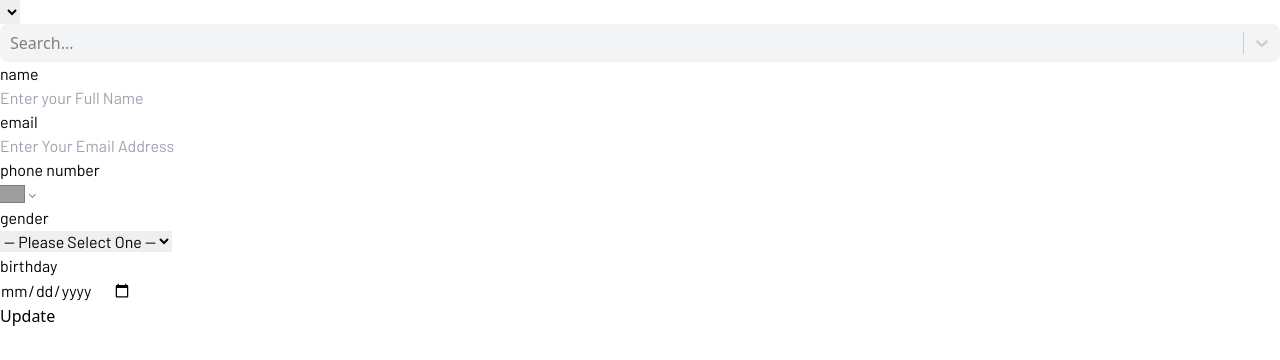
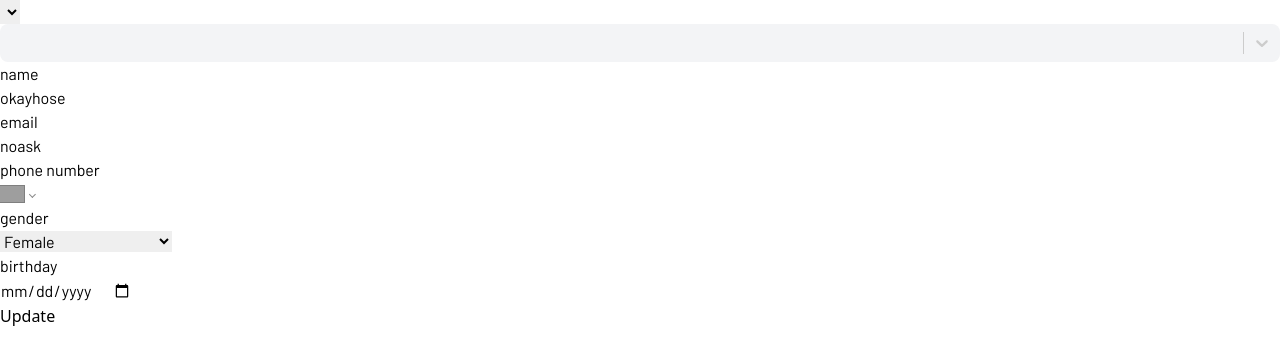
Before and after one commit to DIFU-N/hrm-data-form, a React (Vite) app: page / in a window 1280 px wide. Shown: the top 360 px of the page. Built offline with nearby package versions, Linux system fonts and the light colour scheme; grey boxes are pictures that could not be loaded; a web font is replaced by a local one.

Commit message:
input tag taking set values

```diff
--- a/src/app/staff.js
+++ b/src/app/staff.js
@@ -4,7 +4,8 @@ import axios from 'axios';
 const initialState = {
     loading: false,
     staffDetails: [],
-    error: ''
+    error: '',
+    selectedStaff: {}
 }
 
 export const fetchStaff = createAsyncThunk('staff/fetchStaff', async () => {
@@ -20,6 +21,17 @@ export const fetchStaff = createAsyncThunk('staff/fetchStaff', async () => {
 export const staffSlice = createSlice({
     name: 'staff',
     initialState,
+    reducers: {
+        setSelectedStaff: (state, action) => {
+           const {id, first_name, last_name, department, email, gender, location} = action.payload;
+           state.selectedStaff = {}
+           state.selectedStaff = {
+                ...state.selectedStaff,
+                [id]: {first_name, last_name, department, email, gender, location}
+           }
+           console.log(state.selectedStaff);
+        }
+    },
     extraReducers: (builder) => {
         builder.addCase(fetchStaff.pending, state => {
             state.loading = true
@@ -39,5 +51,5 @@ export const staffSlice = createSlice({
     }
 });
 
-
 export default staffSlice.reducer;
+export const {setSelectedStaff} = staffSlice.actions;
--- a/src/components/FormComp.jsx
+++ b/src/components/FormComp.jsx
@@ -28,8 +28,9 @@ const FormComp = () => {
     // fontFamily: 'Bebas Neue, cursive'
     fontFamily: "Barlow, sans-serif",
   };
-  const handleSubmit = (event) => {
+  const handleSubmit = (event, data) => {
     event.preventDefault();
+    console.log(data);
   };
   const onSubmit = methods.handleSubmit(handleSubmit);
   return (
@@ -45,14 +46,14 @@ const FormComp = () => {
             style={divStyle1}
             className="rounded-md flex lg:h-[400px] flex-col gap-y-5 lg:gap-y-2 shadow-sm -space-y-px"
           >
-            <Input {...name_validation} />
-            <Input {...email_validation} />
+            <Input {...name_validation} value={'okayhose'} />
+            <Input {...email_validation} value={'noask'} />
             <PhoneInputField
               {...cell_validation}
               control={control}
               validation={validationSchema}
             />
-            <Select {...gender_validation} />
+            <Select {...gender_validation} value={'Female'}/>
             <SelectDate {...date_validation} />
           </div>
           <div>
--- a/src/components/Input.jsx
+++ b/src/components/Input.jsx
@@ -1,15 +1,19 @@
 import {AnimatePresence} from 'framer-motion';
-import React from 'react';
+import React, { useState } from 'react';
 import {useFormContext} from 'react-hook-form';
 import {findInputError} from '../utils/FindInputError';
 import {IsFormInvalid} from '../utils/IsFormInvalid';
 import InputError from './InputError';
 
-const Input = ({label, type, id, placeholder, validation, name}) => {
+const Input = ({label, type, id, placeholder, validation, name, value}) => {
     const {
         register,
         formState: {errors},
       } = useFormContext();
+    const [valueChange, setValueChange] = useState(value)
+    const handleInputChange = (event) => {
+        setValueChange(event.target.value);
+    }
     const inputError = findInputError(errors, name);
     const isInvalid = IsFormInvalid(inputError);
     return (
@@ -34,6 +38,8 @@ const Input = ({label, type, id, placeholder, validation, name}) => {
                 className="w-full lg:p-2 p-5 font-medium border rounded-md border-slate-300 placeholder:opacity-60"
                 placeholder={placeholder}
                 {...register(name, validation)}
+                value={valueChange}
+                onChange={handleInputChange}
             />
         </div>
     );
--- a/src/pages/IntroComp.jsx
+++ b/src/pages/IntroComp.jsx
@@ -2,6 +2,7 @@ import React, { useEffect, useState } from "react";
 import { useDispatch, useSelector } from "react-redux";
 import Select from "react-select";
 import FormComp from "../components/FormComp";
+import { setSelectedStaff } from "../app/staff";
 
 const IntroComp = () => {
   const customStyles = {
@@ -25,6 +26,7 @@ const IntroComp = () => {
   useEffect(() => {
     const staffInfo = staffDetailsRetrieved
       ? staffDetailsRetrieved.map((single) => ({
+          id: single.id,
           first_name: single.first_name,
           last_name: single.last_name,
           email: single.email,
@@ -39,6 +41,9 @@ const IntroComp = () => {
   const options = staffData.map((person) => ({
     value: person.id,
     label: person.first_name + " " + person.last_name,
+    first_name: person.first_name,
+    last_name: person.last_name,
+    id: person.id,
     gender: person.gender,
     email: person.email,
     department: person.department,
@@ -55,6 +60,10 @@ const IntroComp = () => {
     );
     setFilteredOptions(filtered);
   };
+  const selectedStaff = useSelector((state) => state.staff.selectedStaff)
+  const handleSelectChange = (selected) => {
+    dispatch(setSelectedStaff(selected))
+  }
   return (
     <div className="w-full items-center justify-center flex flex-col my-10">
       <select name="" id="" className="border-2">
@@ -64,7 +73,8 @@ const IntroComp = () => {
         options={filteredOptions ? filteredOptions : options}
         className="w-[400px] rounded-lg px-4 py-2 mb-4"
         placeholder="Search..."
-        // value={selectedOption}
+        value={selectedStaff}
+        onChange={handleSelectChange}
         onInputChange={handleInputChange}
         styles={customStyles}
       />
--- a/src/utils/ValidationSchema.js
+++ b/src/utils/ValidationSchema.js
@@ -33,7 +33,12 @@ const numberExists = (message = "Phone Number already exists") => {
 
 export const validationSchema = Yup.object().shape({
   checkEmail: Yup.boolean(),
+  // email: emailExists().required("Email is required").email("Email is invalid"),
+  email: Yup.string().required("Email is required").email("Email is invalid"),
   name: Yup.string().required("Name is required"),
+  cell: Yup.string().required("Phone Number is required"),
+  // cell: numberExists().required("Phone Number is required"),
+  // .matches(/^(?:(\+234)|0)?([7-9][01]\d{8})$/, 'Invalid phone number format'),
   gender: Yup.string().required("Gender is required"),
   birthday: Yup.string().required("Birthday is required"),
 });
```
